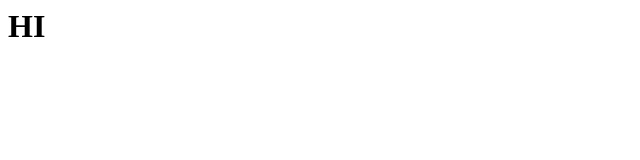
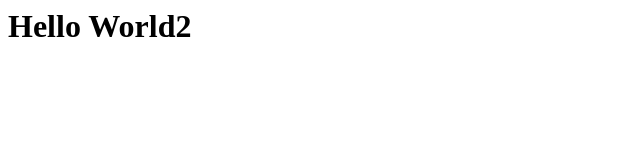
Before and after one commit to kenya44/pgi2017OpenChain, a plain HTML site: page index.html in a window 1280 px wide. Shown: the whole page, without its empty margins (0-640 px from the left). Drawn offline with Linux system fonts and the light colour scheme.

Commit message:
modified index.html

```diff
--- a/index.html
+++ b/index.html
@@ -5,6 +5,6 @@
     <title>PGI OpenChain Client</title>
   </head>
   <body>
-    <h1>HI</h1>
+    <h1>Hello World2</h1>
   </body>
 </html>
```
